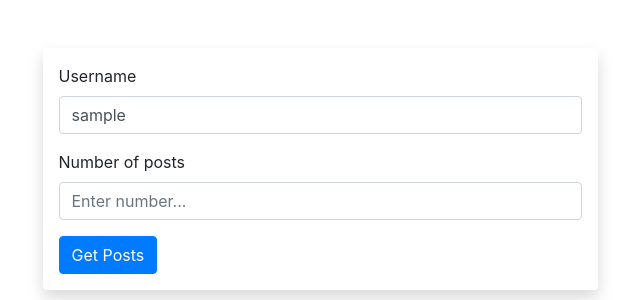
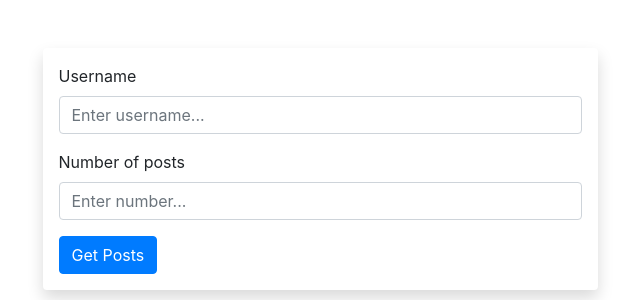
Before and after one commit to omerher/IGSort, a Flask app: page / in a window 1280 px wide. Shown: the part 56-356 px from the top of the page, without its empty margins (320-960 px from the left). Run offline with Flask 2, Linux system fonts and the light colour scheme; the visitor is signed in with stand-in values (Sample User, id 1); some libraries are stand-ins or nearby versions.

Commit message:
reset username session at index page

```diff
--- a/app.py
+++ b/app.py
@@ -14,6 +14,7 @@ Session(app)
 
 @app.route('/')
 def index():
+    session['username'] = ""
     session['data'] = {}
     session['num_posts'] = 0
     session['profile'] = ""
--- a/templates/index.html
+++ b/templates/index.html
@@ -25,7 +25,7 @@ IGSort
       <form class="col-lg-6 col-md-8 col-sm-10 col-xs-12 shadow p-3 bg-white rounded" action="{{ url_for('submit') }}" method="POST">
         <div class="form-group">
           <label for="analyzeFormUsernameInput">Username</label>
-          <input type="text" class="form-control" id="anayzeFormUsernameInput" placeholder="Enter username..." name="username" {% if session['username'] %} value="{{ session['username'] }}" {% endif %}>
+          <input type="text" class="form-control" id="anayzeFormUsernameInput" placeholder="Enter username..." name="username">  <!-- {% if session['username'] %} value="{{ session['username'] }}" {% endif %} -->
         </div>
         <div class="form-group">
           <label for="analyzeFormNumberInput">Number of posts</label>
```
Also changed, not shown: 1 other file.
